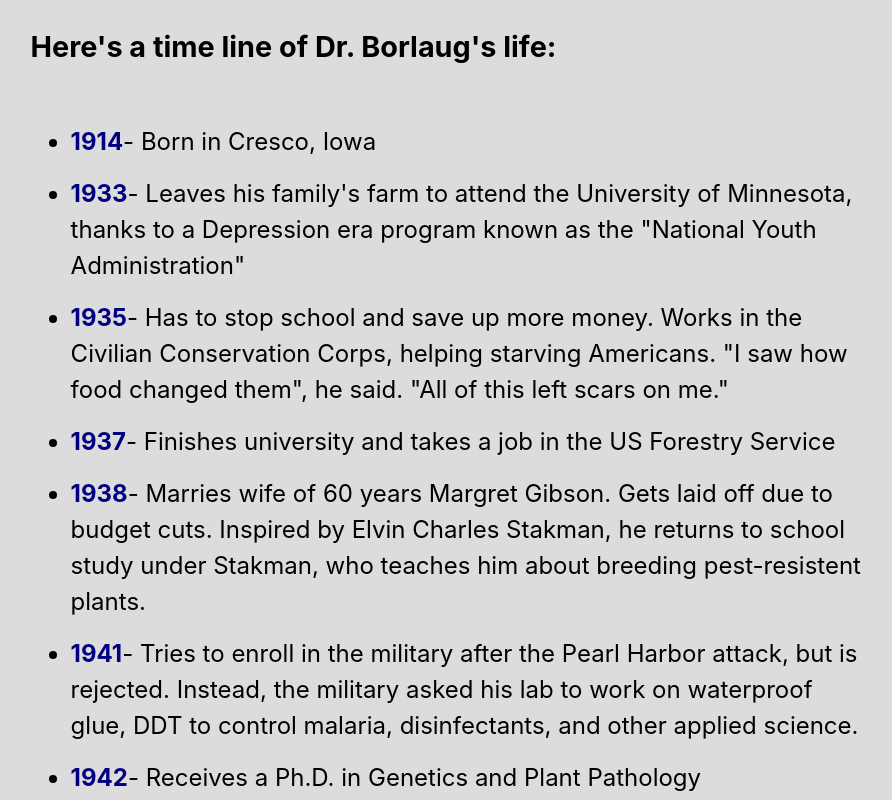
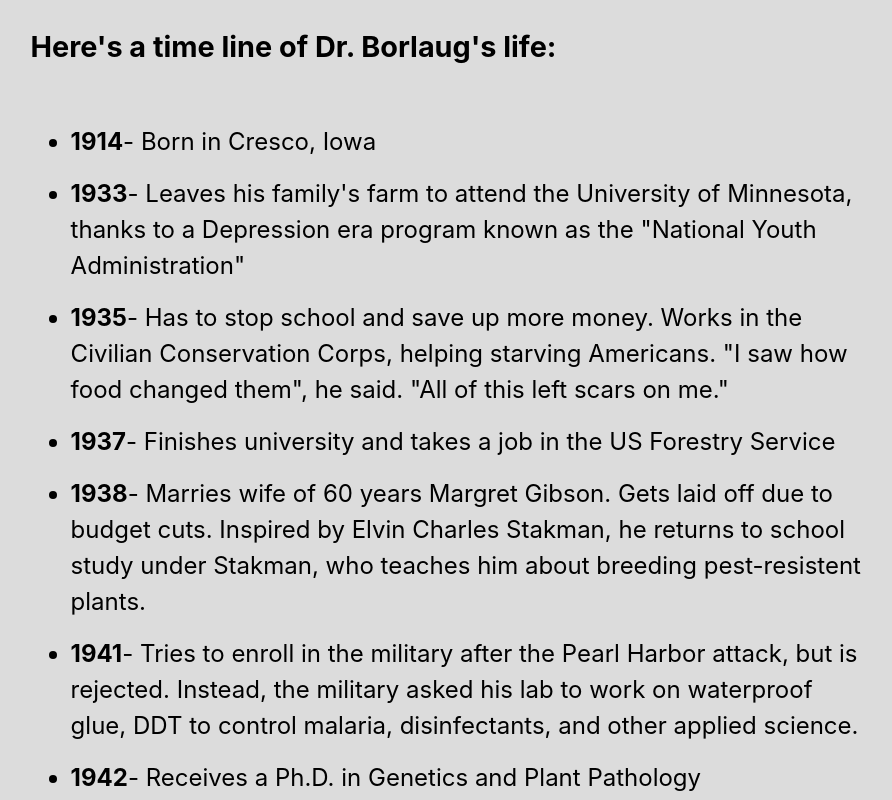
Before and after one commit to amirestes/Tribute_Page, a plain HTML site: page index.html in a window 1280 px wide. Shown: the part 1180-1980 px from the top of the page, without its empty margins (188-1080 px from the left). Drawn offline with Linux system fonts and the light colour scheme.

Commit message:
changed span to black

```diff
--- a/style.css
+++ b/style.css
@@ -23,7 +23,7 @@ h3 {
 
 span {
     font-weight: bold;
-    color: navy;
+    color: black;
 }
 
 img {
```
